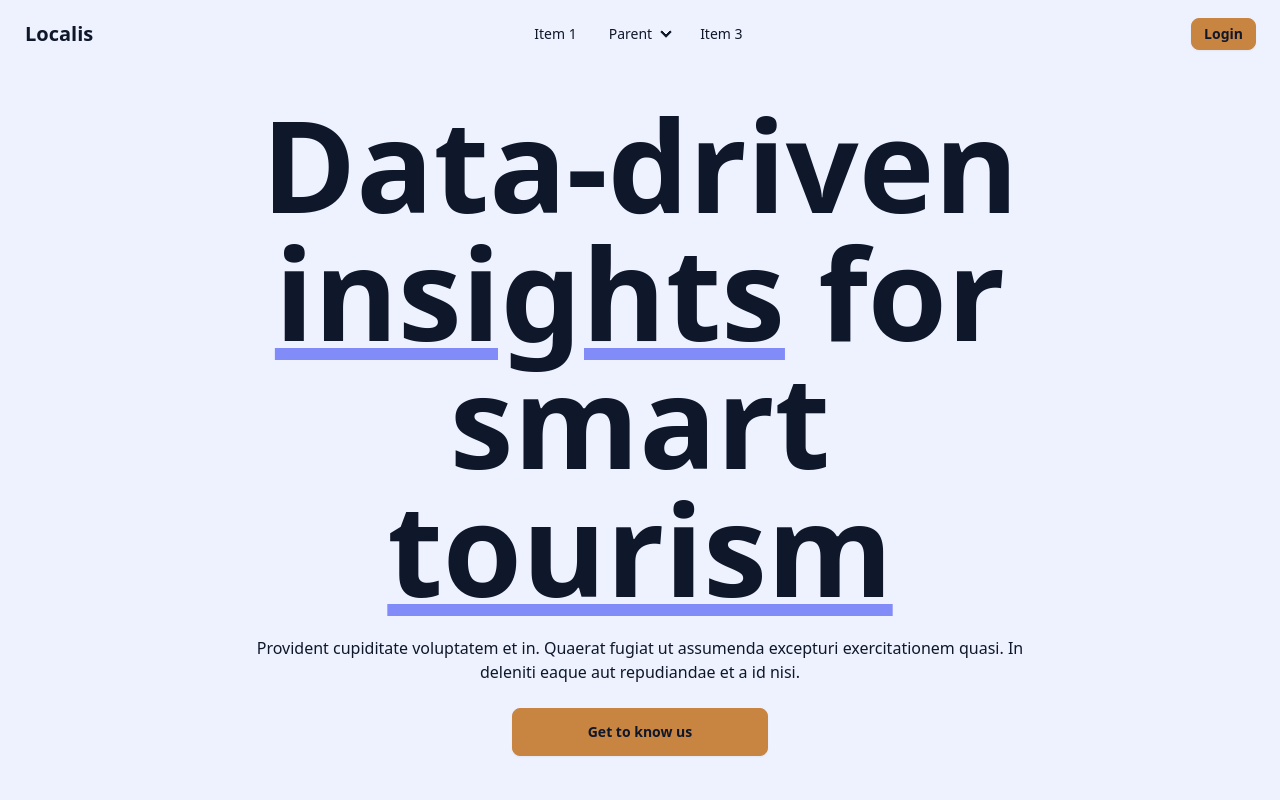
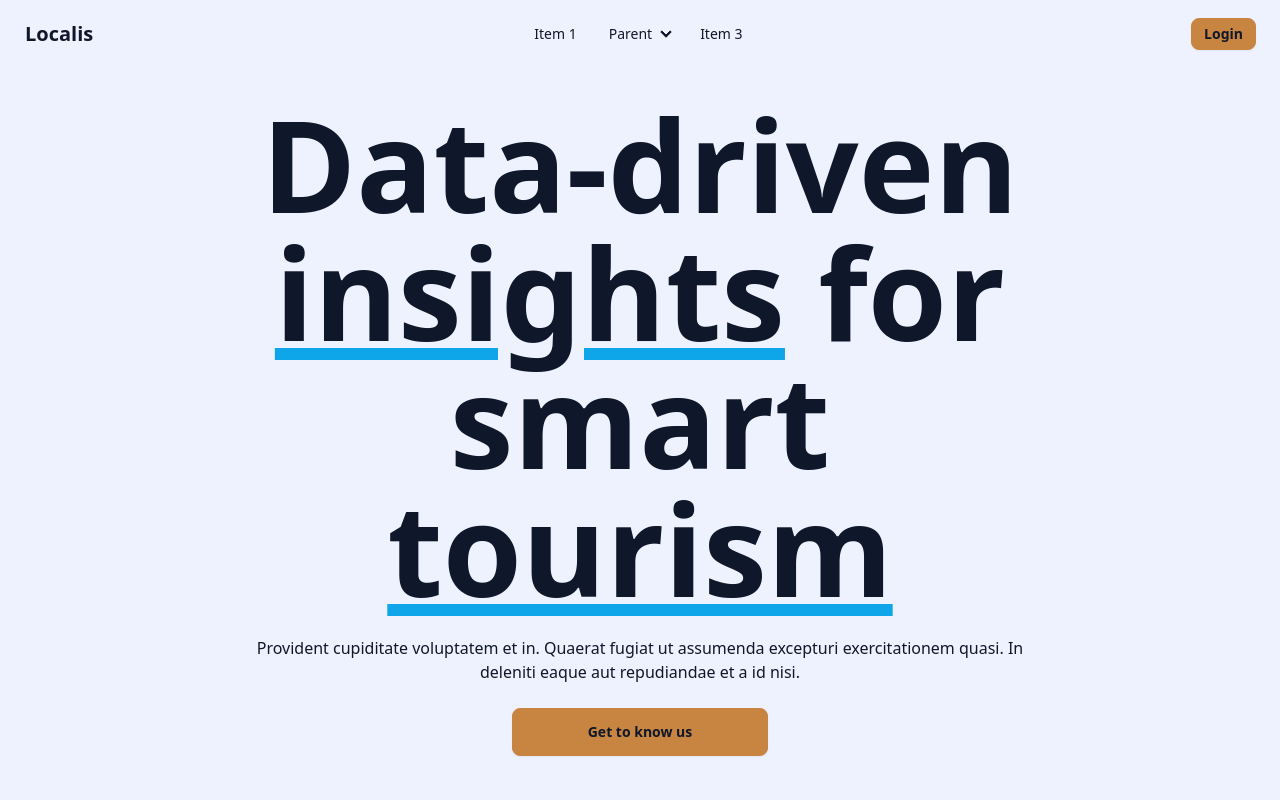
Before and after one commit to campbellm92/data-visualisation-capstone, a React (Vite) app in the folder client/: page / in a window 1280 px wide. Shown: the top 800 px of the page. Built offline with nearby package versions, Linux system fonts and the light colour scheme.

Commit message:
update classnames for underline decoration

```diff
--- a/client/src/sections/landing-page/HeroSection.jsx
+++ b/client/src/sections/landing-page/HeroSection.jsx
@@ -8,9 +8,9 @@ export default function HeroSection() {
           <div className="max-w-3xl">
             <h1 className="text-6xl sm:text-5xl md:text-7xl lg:text-8xl xl:text-9xl font-bold">
               Data-driven{" "}
-              <span className="underline decoration-base-200">insights</span>{" "}
+              <span className="underline decoration-secondary">insights</span>{" "}
               for smart{" "}
-              <span className="underline decoration-base-200">tourism</span>
+              <span className="underline decoration-secondary">tourism</span>
             </h1>
             <p className="py-6">
               Provident cupiditate voluptatem et in. Quaerat fugiat ut assumenda
```
